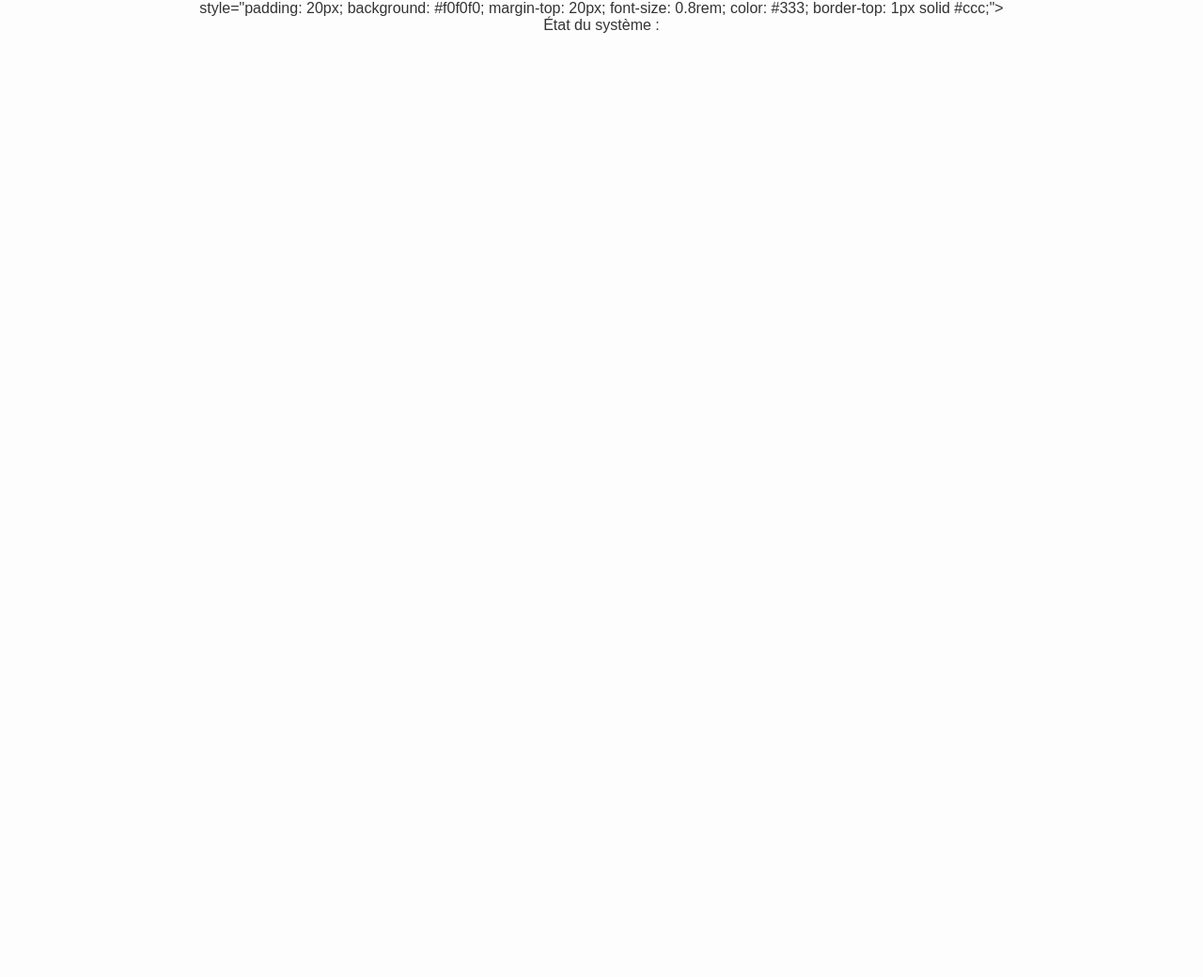
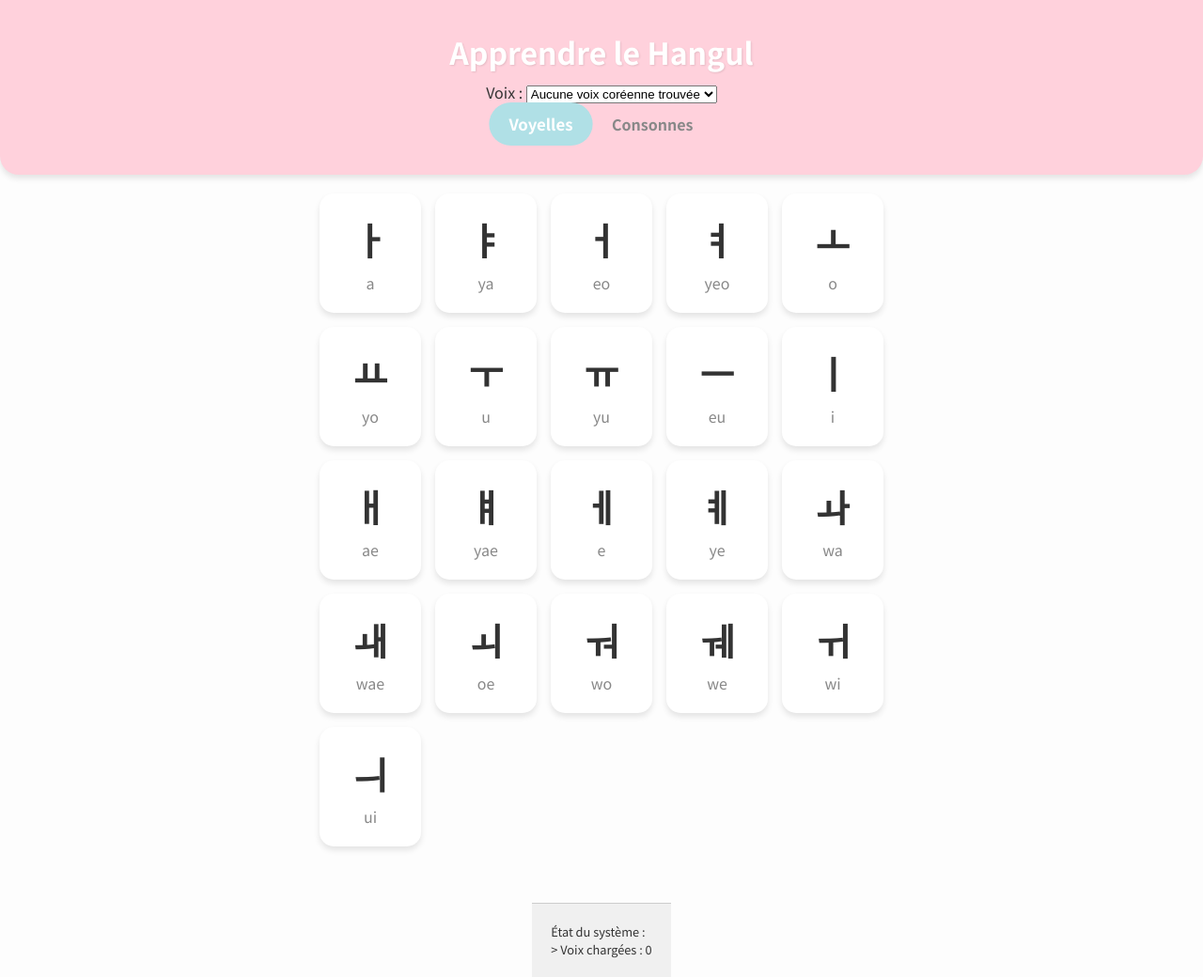
Before and after one commit to FanLab-code/app-hangul, a plain HTML site: page index.html in a window 1280 px wide. Shown: the whole page at 94% size. Before the commit the page ends 800 px from the top, so only its background shows below. Drawn offline with Linux system fonts and the light colour scheme.

Commit message:
Fix index.html corruption

```diff
--- a/index.html
+++ b/index.html
@@ -11,9 +11,41 @@
 
     <!-- Lien vers le fichier Manifest pour que l'app soit installable (PWA) -->
     <link rel="manifest" href="manifest.json">
-    style="padding: 20px; background: #f0f0f0; margin-top: 20px; font-size: 0.8rem; color: #333; border-top: 1px solid
-    #ccc;">
-    <p>État du système :</p>
+
+    <!-- Importation de la police 'Noto Sans KR' depuis Google Fonts pour un affichage correct du Coréen -->
+    <link rel="preconnect" href="https://fonts.googleapis.com">
+    <link rel="preconnect" href="https://fonts.gstatic.com" crossorigin>
+    <link href="https://fonts.googleapis.com/css2?family=Noto+Sans+KR:wght@400;700&display=swap" rel="stylesheet">
+</head>
+
+<body>
+
+    <header>
+        <h1>Apprendre le Hangul</h1>
+
+        <!-- Sélecteur de voix -->
+        <div class="controls">
+            <label for="voice-select">Voix :</label>
+            <select id="voice-select">
+                <option value="">Chargement...</option>
+            </select>
+        </div>
+
+        <div class="tabs">
+            <button class="tab-btn active" data-target="voyelles">Voyelles</button>
+            <button class="tab-btn" data-target="consonnes">Consonnes</button>
+        </div>
+    </header>
+
+    <!-- Conteneur principal où les cartes vont s'afficher -->
+    <main id="app-container">
+        <!-- Le contenu sera généré ici par JavaScript -->
+    </main>
+
+    <!-- Zone de debug pour afficher les messages sur le téléphone -->
+    <div id="debug-log"
+        style="padding: 20px; background: #f0f0f0; margin-top: 20px; font-size: 0.8rem; color: #333; border-top: 1px solid #ccc;">
+        <p>État du système :</p>
     </div>
 
     <!-- Lien vers notre fichier JavaScript qui contient la logique -->
@@ -34,6 +66,6 @@
             });
         }
     </script>
-    </body>
+</body>
 
 </html>
```
